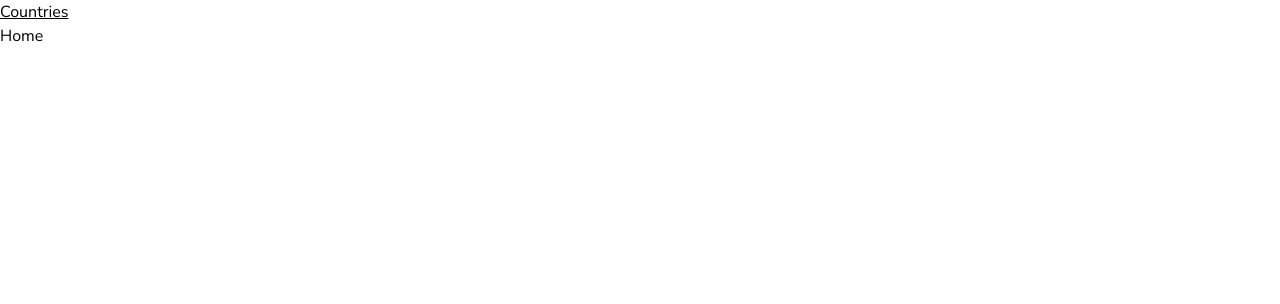
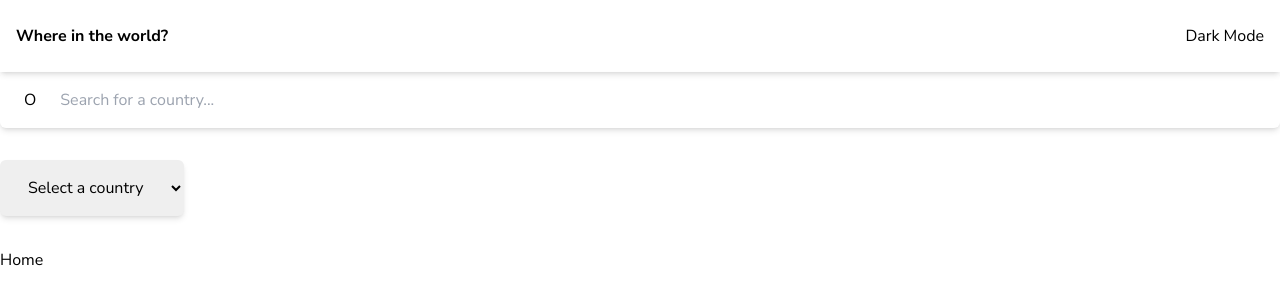
Before and after one commit to ShamirLeon/countries, a React (Vite) app: page / in a window 1280 px wide. Shown: the top 304 px of the page. Built offline with nearby package versions, Linux system fonts and the light colour scheme.

Commit message:
Feat: add some utils

```diff
--- a/src/App.tsx
+++ b/src/App.tsx
@@ -1,12 +1,19 @@
-import AppRouter from "./config/router"
+import AppRouter from "./config/Router"
+
+/* Components Imports */
+import NavBar from "./components/NavBar"
+import Input from "./components/Input"
+import Dropdown from "./components/Dropdown"
 
 function App() {
   return (
     <>
-    <div className="font-Nunito">
-      <p className="underline">Countries</p>
-      <AppRouter />
-    </div>
+      <div className="font-Nunito">
+        <NavBar />
+        <Input />
+        <Dropdown />
+        <AppRouter />
+      </div>
     </>
   )
 }
--- /dev/null
+++ b/src/components/Dropdown.tsx
@@ -0,0 +1,15 @@
+export default function Dropdown() {
+    return (
+        <div>
+            <div>
+                <select className="py-4 p-6 rounded-md shadow-md mb-8">
+                    <option value="" disabled selected>Select a country</option>
+                    <option value="volvo">Volvo</option>
+                    <option value="saab">Saab</option>
+                    <option value="mercedes">Mercedes</option>
+                    <option value="audi">Audi</option>
+                </select>
+            </div>
+        </div>
+    )
+}
--- /dev/null
+++ b/src/components/Input.tsx
@@ -0,0 +1,8 @@
+export default function Input() {
+    return (
+        <div className="py-4 px-6 rounded-md shadow-md mb-8">
+            <span className="mr-6">O</span>
+            <input type="text" placeholder="Search for a country..." className="outline-none border-none"/>
+        </div>
+    )
+}
--- /dev/null
+++ b/src/components/NavBar.tsx
@@ -0,0 +1,10 @@
+export default function NavBar() {
+    return (
+        <header className="w-full shadow-md">
+            <nav className="flex justify-between py-6 px-4">
+                <h2 className="font-bold">Where in the world?</h2>
+                <button role="button">Dark Mode</button>
+            </nav>
+        </header>
+    )
+}
```
